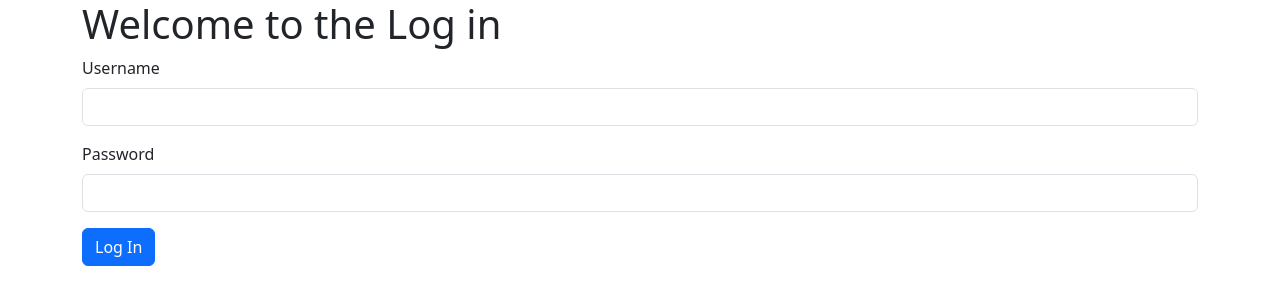
After one commit to J1993/Assesment-Programing, a Flask app: page /login in a window 1280 px wide. The commit adds this page. Shown: the top 305 px of the page. Run offline with Flask 3, Linux system fonts and the light colour scheme.

Commit message:
index added and login made in different page

```diff
--- a/app.py
+++ b/app.py
@@ -54,7 +54,11 @@ class Transactions(User):
 
 app = Flask(__name__)
 
-@app.route('/',methods=['GET','POST'])
+@app.route('/')
+def index():
+    return render_template("index.html")
+
+@app.route('/login',methods=['GET','POST'])
 def login():
 
     #Here we request from the login form in the html template the details to try the login.
@@ -62,16 +66,17 @@ def login():
         username = request.form['username'].lower()
         password = request.form['password']
 
-        if username in bank_users and password in bank_users[username]["password"]:
+        if username in bank_users and password == bank_users[username]["password"]:
             return render_template("dashboard.html", user=bank_users[username], username=username)
 
-    return render_template("index.html")
+    return render_template("login.html")
 
 @app.route('/register',methods=['GET', 'POST'])
 def register():
     if request.method == "POST":
         username = request.form['username'].lower()
         password = request.form['password']
+
         if username not in bank_users:
             user = User(username, password)
             bank_users[user.username] = {"password" : user.password, "accounts" : {"Current Account" : {"account-balance" : 0.0, "account-sort" : randrange(100000,999999), "account-number" : randrange(100000, 999999),}}}
--- a/templates/base.html
+++ b/templates/base.html
@@ -3,6 +3,7 @@
         <meta charset="utf-8">
         <meta name="viewport" content="width=device-width, initial-scale=1">
         <link href="https://cdn.jsdelivr.net/npm/bootstrap@5.3.3/dist/css/bootstrap.min.css" rel="stylesheet" integrity="sha384-QWTKZyjpPEjISv5WaRU9OFeRpok6YctnYmDr5pNlyT2bRjXh0JMhjY6hW+ALEwIH" crossorigin="anonymous">
+        <link rel="shortcut icon" href="{{ url_for('static', filename='favicon.ico') }}">
         <title>{% block title %}{% endblock %}</title>
 
     </head>
--- /dev/null
+++ b/templates/login.html
@@ -0,0 +1,20 @@
+{% extends "base.html" %}
+
+{% block title %}Log In{% endblock %}
+
+{% block content %}
+    <div class="container">
+        <h1>Welcome to the Log in</h1>
+        <form method="POST">
+            <div class="mb-3">
+                <label for="username" class="form-label">Username</label>
+                <input type="text" class="form-control" name="username" id="username" aria-describedby="emailHelp">
+            </div>
+            <div class="mb-3">
+                <label for="exampleInputPassword1" class="form-label">Password</label>
+                <input type="password" class="form-control" name="password" id="exampleInputPassword1">
+            </div>
+            <button type="submit" class="btn btn-primary">Log In</button>
+        </form>
+    </div>
+{% endblock %}
```
Also changed, not shown: templates/index.html (+8 -13 lines), static/favicon.ico (added), static/logo200x200.png (added).
